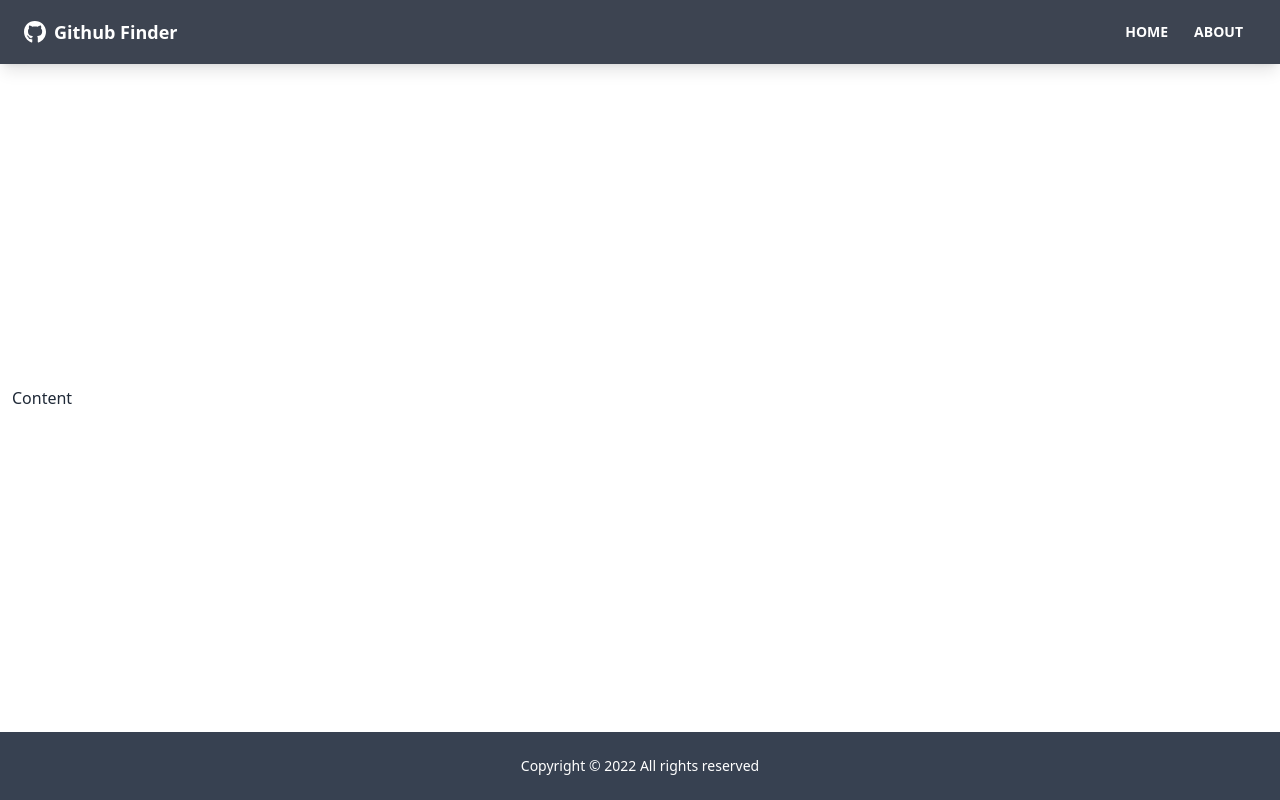
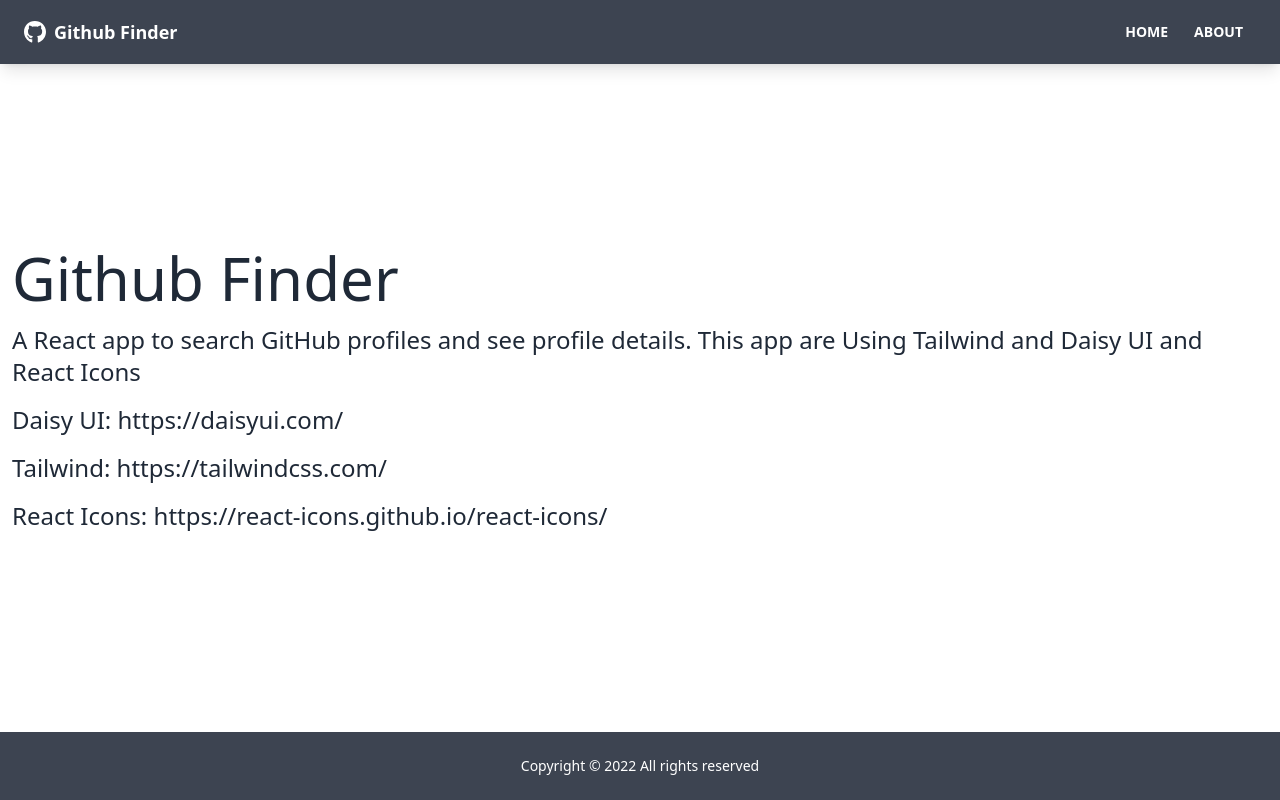
Before and after one commit to G7M7T1/Github-Finder, a React (Create React App) app: page /about in a window 1280 px wide. Built offline with nearby package versions, Linux system fonts and the light colour scheme.

Commit message:
Setup Page

```diff
--- a/src/App.js
+++ b/src/App.js
@@ -2,13 +2,23 @@
 import {BrowserRouter as Router,Routes ,Route} from "react-router-dom";
 import Navbar from "./components/layout/Navbar";
 import Footer from "./components/layout/Footer";
+import Home from "./pages/Home";
+import About from "./pages/About";
+import NotFound from "./pages/NotFound";
 
 function App() {
     return (
         <Router>
             <div className="flex flex-col justify-between h-screen">
                 <Navbar />
-                <main className="container mx-auto px-3 pb-12">Content</main>
+                <main className="container mx-auto px-3 pb-12">
+                    <Routes>
+                        <Route exact path="/" element={<Home />}/>
+                        <Route path="/about" element={<About />}/>
+                        <Route path="/404" element={<NotFound />}/>
+                        <Route path="/*" element={<NotFound />}/>
+                    </Routes>
+                </main>
                 <Footer />
             </div>
         </Router>
--- a/src/components/layout/Footer.jsx
+++ b/src/components/layout/Footer.jsx
@@ -1,7 +1,7 @@
 const Footer = () => {
     const footerYear = new Date().getFullYear()
     return(
-        <footer className="footer p-6 bg-gray-700 text-primary-content footer-center">
+        <footer className="footer p-6 bg-neutral text-primary-content footer-center">
             <p>Copyright &copy; {footerYear} All rights reserved</p>
         </footer>
     )
--- /dev/null
+++ b/src/pages/About.jsx
@@ -0,0 +1,25 @@
+const About = () => {
+    return(
+        <>
+            <h1 className='text-6xl mb-4'>Github Finder</h1>
+            <p className='mb-4 text-2xl font-light'>
+                A React app to search GitHub profiles and see profile details. This app are Using <strong>Tailwind</strong> and <strong>Daisy UI</strong> and <strong>React Icons</strong>
+            </p>
+
+            <p className='mb-4 text-2xl font-light'>
+                <strong>Daisy UI</strong>: <a target="_blank" href="https://daisyui.com/">https://daisyui.com/</a>
+            </p>
+
+            <p className='mb-4 text-2xl font-light'>
+                <strong>Tailwind</strong>: <a target="_blank" href="https://tailwindcss.com/">https://tailwindcss.com/</a>
+            </p>
+
+            <p className='mb-4 text-2xl font-light'>
+                <strong>React Icons</strong>: <a target="_blank" href="https://react-icons.github.io/react-icons/">https://react-icons.github.io/react-icons/</a>
+            </p>
+
+        </>
+    )
+}
+
+export default About
--- /dev/null
+++ b/src/pages/Home.jsx
@@ -0,0 +1,9 @@
+const Home = () => {
+    return(
+        <div>
+            <h1 className="text-6xl">Welcome</h1>
+        </div>
+    )
+}
+
+export default Home
--- /dev/null
+++ b/src/pages/NotFound.jsx
@@ -0,0 +1,23 @@
+import {FaHome} from "react-icons/fa"
+import {Link} from "react-router-dom"
+
+const NotFound = () => {
+    return(
+        <div className="hero">
+            <div className="text-center hero-content">
+                <div className="max-w-lg">
+                    <h1 className="text-8xl font-bold mb-8">404</h1>
+                    <p className="text-3xl font-bold mb-8">
+                        Page Not Found
+                    </p>
+                    <Link to="/" className="btn btn-primary btn-lg">
+                        <FaHome className="mr-2" />
+                        Back To Home
+                    </Link>
+                </div>
+            </div>
+        </div>
+    )
+}
+
+export default NotFound
--- a/tailwind.config.js
+++ b/tailwind.config.js
@@ -5,5 +5,17 @@
   theme: {
     extend: {},
   },
+  // daisyui: {
+  //   themes: ["light", "dark", "cupcake", "bumblebee", "emerald", "corporate", "synthwave", "retro", "cyberpunk", "valentine", "halloween", "garden", "forest", "aqua", "lofi", "pastel", "fantasy", "wireframe", "black", "luxury", "dracula", "cmyk", "autumn", "business", "acid", "lemonade", "night", "coffee", "winter"],
+  //   styled: true,
+  //   themes: true,
+  //   base: true,
+  //   utils: true,
+  //   logs: true,
+  //   rtl: false,
+  //   prefix: "",
+  //   darkTheme: "dark",
+  // },
+  darkTheme: "light",
   plugins: [require("daisyui")],
 }
```
